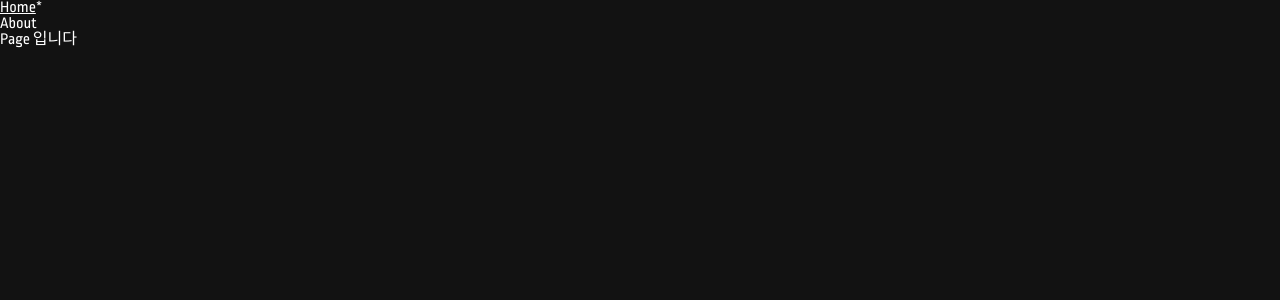
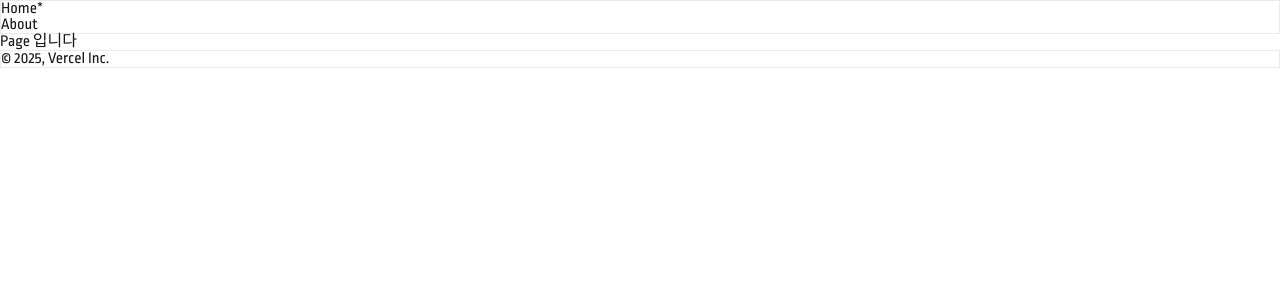
Before and after one commit to joy-jeon/nextjs-books, a Next.js app: page / in a window 1280 px wide. Shown: the top 300 px of the page. Built offline with nearby package versions, Linux system fonts and the light colour scheme.

Commit message:
theme color 정의

```diff
--- a/app/(home)/page.tsx
+++ b/app/(home)/page.tsx
@@ -9,7 +9,6 @@ export const metadata: Metadata = {
 export default function Tomato() {
   return (
     <>
-      <Header />
       <h1>Page 입니다</h1>
     </>
   );
--- a/app/layout.tsx
+++ b/app/layout.tsx
@@ -3,6 +3,8 @@ import "../styles/global.css";
 import "../styles/theme.css";
 import { Ropa_Sans } from "next/font/google";
 import { Metadata } from "next";
+import Footer from "../components/footer/footer";
+import Header from "../components/header/header";
 
 const ropaSans = Ropa_Sans({
   subsets: ["latin"],
@@ -25,7 +27,11 @@ export default function RootLayout({
 }) {
   return (
     <html lang="en" className="light">
-      <body>{children}</body>
+      <body>
+        <Header />
+        {children}
+        <Footer />
+      </body>
     </html>
   );
 }
--- /dev/null
+++ b/components/footer/footer.module.css
@@ -0,0 +1,4 @@
+.footer {
+    display: flex;
+    border: 1px solid var(--border);
+}
--- a/components/footer/footer.tsx
+++ b/components/footer/footer.tsx
@@ -1,5 +1,10 @@
 import React from "react";
+import style from "./footer.module.css";
 
-export default function footer() {
-  return <footer>footer 입니다</footer>;
+export default function Footer() {
+  return (
+    <footer className={style.footer}>
+      <p>© 2025, Vercel Inc.</p>
+    </footer>
+  );
 }
--- /dev/null
+++ b/components/header/header.module.css
@@ -0,0 +1,5 @@
+.header {
+    display: flex;
+    justify-content: space-between;
+    border: 1px solid var(--border);
+}
--- a/components/header/header.tsx
+++ b/components/header/header.tsx
@@ -3,12 +3,14 @@
 import React from "react";
 import Link from "next/link";
 import { usePathname } from "next/navigation";
+import style from "./header.module.css";
+import ThemeBtn from "./theme-btn";
 
 export default function Header() {
   const path = usePathname();
   console.log(path);
   return (
-    <header className="header">
+    <header className={style.header}>
       <nav>
         <ul>
           <li>
@@ -21,6 +23,7 @@ export default function Header() {
           </li>
         </ul>
       </nav>
+      {/* <ThemeBtn /> */}
     </header>
   );
 }
--- a/styles/global.css
+++ b/styles/global.css
@@ -83,3 +83,7 @@ a {
 a:hover {
     text-decoration: underline;
 }
+button {
+    border: none;
+    background: none;
+}
--- a/styles/theme.css
+++ b/styles/theme.css
@@ -1,21 +1,23 @@
 html.light {
     color-scheme: light;
-    --bg: #121212;
-    --text-primary: #fff;
-    ::selection {
-        background-color: #0263d1;
-        color: #fff;
-    }
+    --bg: #fff;
+    --primary: #171717;
+    --secondary: #212121;
+    --tertiary: #666;
+    --border: #eaeaea;
 }
 
 html.dark {
     color-scheme: dark;
-    --bg: #fff;
-    --text-primary: #212121;
-    --text-secondary: #6e6e6e;
+    --bg: #121212;
+    --primary: #ededed;
+    --secondary: #878787;
+    --tertiary: #292929;
+    --border: #333;
+
 }
 
 body {
     background-color: var(--bg);
-    color: var(--text-primary);
+    color: var(--primary);
 }
```
